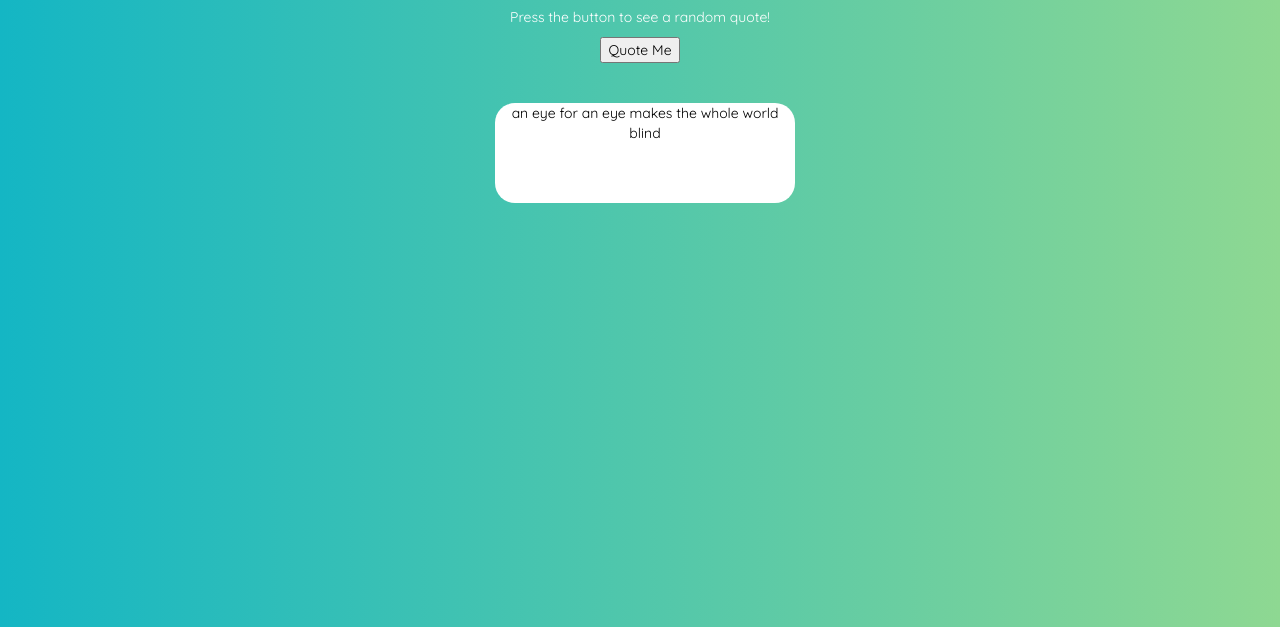
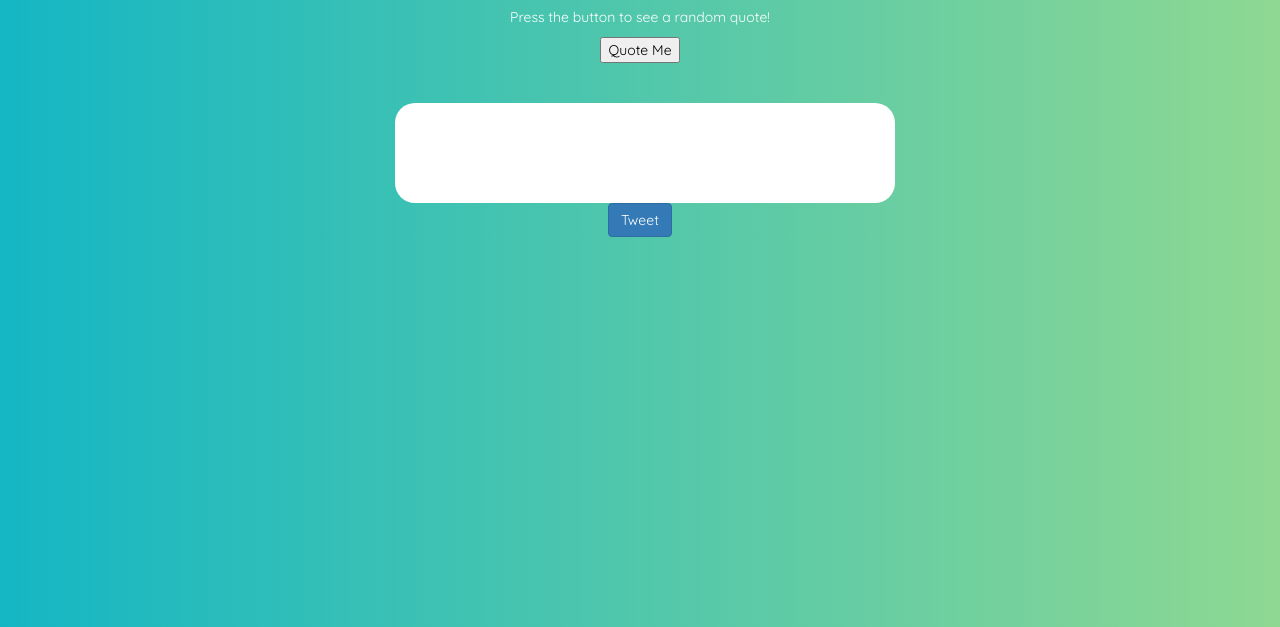
Before and after one commit to alinaw89/random-quotes, a plain HTML site: page index.html in a window 1280 px wide. Both pictures are taken after a click on the button "Quote Me". Shown: the part 173-800 px from the top of the page. Drawn offline with nearby package versions, Linux system fonts and the light colour scheme.

Commit message:
fixed code to generate quotes randomly

```diff
--- a/css/main.css
+++ b/css/main.css
@@ -27,10 +27,10 @@ button{
 
 .quotes{
   height: 100px;
-  width: 300px;
+  width: 500px;
   background-color: white;
   color:black;
-  margin-left:230px;
+  margin-left:130px;
   margin-top:40px;
   border-radius: 20px;
 }
--- a/index.html
+++ b/index.html
@@ -27,12 +27,18 @@
         <p>Press the button to see a random quote!</p>
         <button class="button_quote">Quote Me</button>
         <div class="quotes"></div>
+        <div class="author"></div>
+        <div class="tweet"></div>
+        <a class="tweet" href="https://twitter.com/intent/tweet" data-size="large" target="_blank">
+      <button type="button" class="btn btn-primary">Tweet</button>
+    </a>
+        <!-- <a href="https://twitter.com/share" class="twitter-share-button tweet"{count} data-text="' + randomQuote(quotes) + '" data-size="large"></a> -->
       </div>
     </div>
   </div>
 
 
-
+  <script>!function(d,s,id){var js,fjs=d.getElementsByTagName(s)[0],p=/^http:/.test(d.location)?'http':'https';if(!d.getElementById(id)){js=d.createElement(s);js.id=id;js.src=p+'://platform.twitter.com/widgets.js';fjs.parentNode.insertBefore(js,fjs);}}(document, 'script', 'twitter-wjs');</script>
   <script src="http://code.jquery.com/jquery-2.1.4.min.js"></script>
   <script src="https://maxcdn.bootstrapcdn.com/bootstrap/3.3.4/js/bootstrap.min.js" type="text/javascript" charset="utf-8"></script>
   <script src="js/main.js"></script>
--- a/js/main.js
+++ b/js/main.js
@@ -1,20 +1,37 @@
+// $(document).ready(function() {
+
+//   var quotes = ["The ultimate tragedy is not the oppression and cruelty by the bad people but the silence over that by the good people. - M.L.K.", "The only thing necessary for the triumph of evil is for good men to do nothing. - Edmund Burke", "I object to violence because when it appears to do good, the good is only temporary; the evil it does is permanent. - Mahatma Gandhi", "If you can't make it good, at least make it look good. - Bill Gates", "Whatever you are, be a good one. - Abraham Lincoln", "Despite everything, I believe that people are really good at heart. - Anne Frank"];
+
+//   var randomQuote = function(quoteArray) {
+//     for (var i = 0; i < quoteArray.length; i++) {
+//       var j = Math.floor(Math.random() * (i));
+//       var temp = quoteArray[i];
+//       quoteArray[i] = quoteArray[j];
+//       quoteArray[j] = temp;
+//     }
+//     return temp;
+//   }
+
+//   $("button").click(function() {
+//     $(".quotes").html(randomQuote(quotes));
+//     $(".tweet").append('<a href="https://twitter.com/share" class="twitter-share-button"{count} data-text="' + randomQuote(quotes) + '" data-size="large"></a>');
+//     twttr.widgets.load();
+//   });
+
+// });
+
 $(document).ready(function() {
-  $("button").click(function() {
-    $(".quotes").html(randomQuote(quotesArray));
+  var url = 'http://api.forismatic.com/api/1.0/?method=getQuote&key=457653&format=jsonp&lang=en&jsonp=?';
 
-  });
+  var getQuote = function(data) {
+    $('.quotes').text(data.quoteText);
+    var tweetQuote = 'https://twitter.com/intent/tweet?text=' + data.quoteText + ' - ' + data.quoteAuthor;
+    $('.author').text(data.quoteAuthor);
+    $('.tweet').attr("href", tweetQuote);
+  }
 
 
-  var quotesArray = ["blah", "poo", "to be or not to be", "an eye for an eye makes the whole world blind"];
-
-  function randomQuote(quoteArray) {
-    for (var i = 0; i < quoteArray.length; i++) {
-      var j = Math.floor(Math.random() * (i));
-      var temp = quoteArray[i];
-      quoteArray[i] = quoteArray[j];
-      quoteArray[j] = temp;
-    }
-    return temp;
-  }
-
+  $('button').click(function() {
+    $.getJSON(url, getQuote, 'jsonp');
+  });
 });
```
